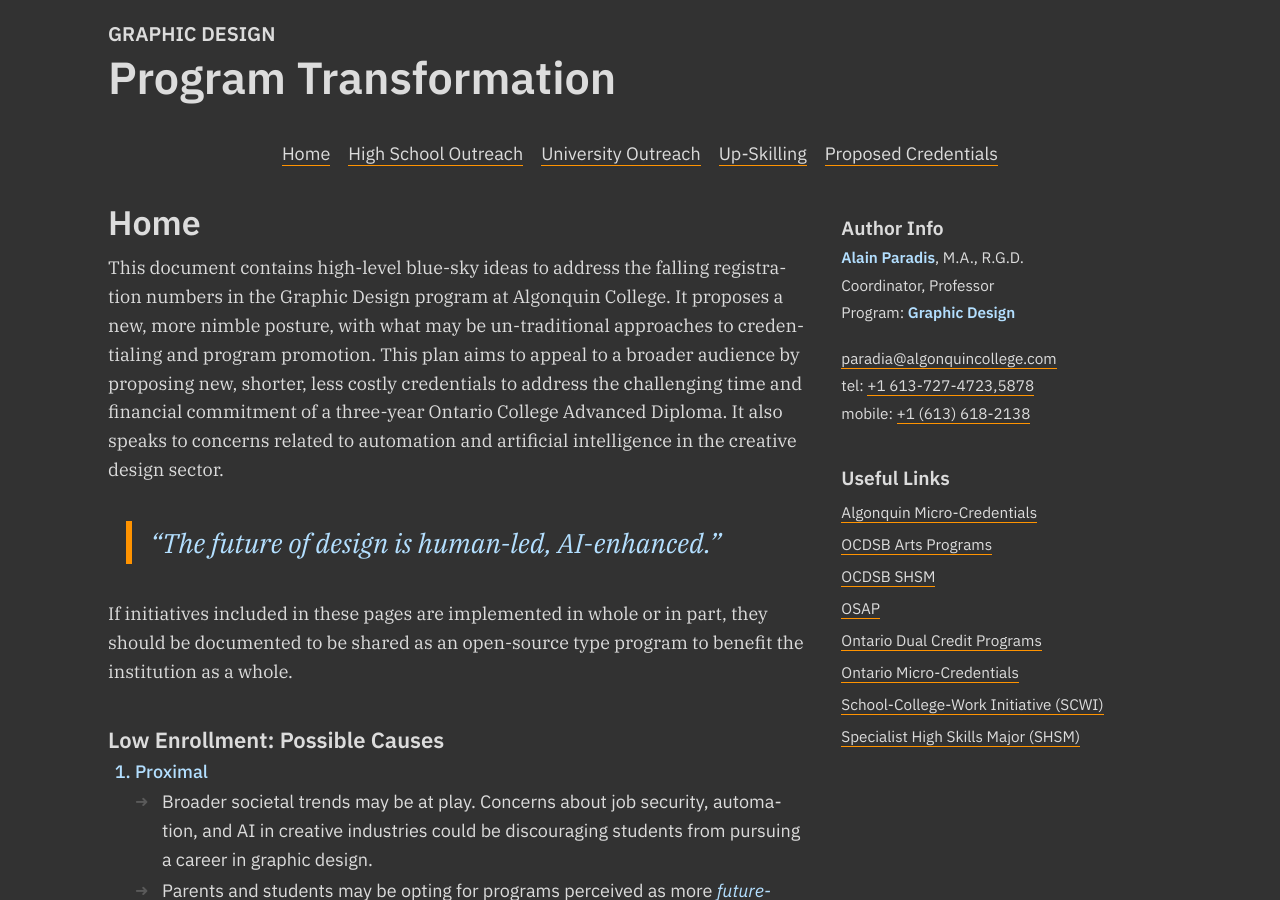
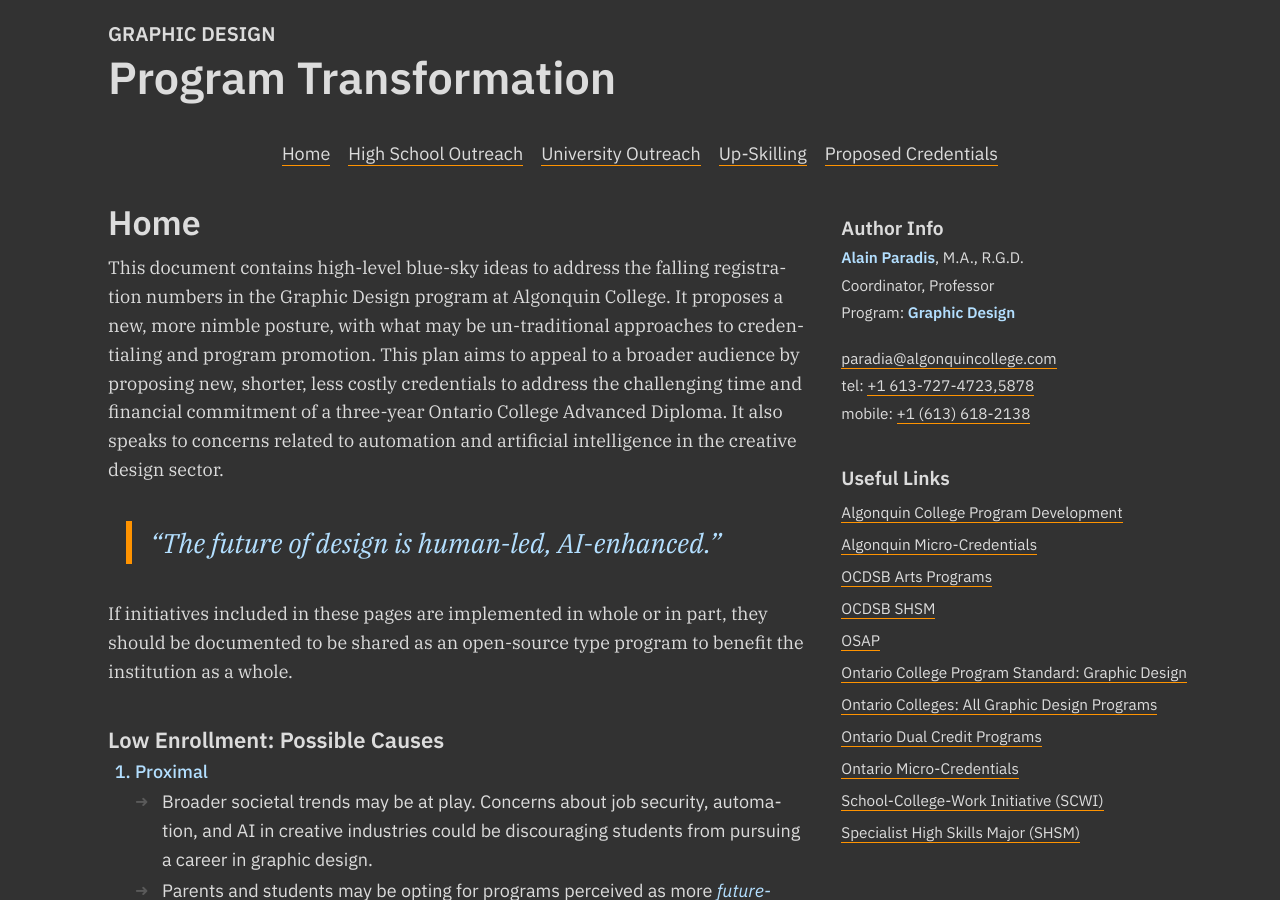
Before and after one commit to AlainParadis/program-transformation, a Jekyll site: the page built from index.md, in a window 1280 px wide and 900 px high. Built offline with Jekyll 4.4.1, drawn with Linux system fonts in a browser that asks for light colours.

Commit message:
add links to links list

```diff
--- a/_data/sitewide.yml
+++ b/_data/sitewide.yml
@@ -115,3 +115,9 @@ links:
     url: "https://www.algonquincollege.com/microcredentials/"
   - title: "OCDSB SHSM"
     url: "https://www.ocdsb.ca/programs-learning/secondary/specialist-high-skills-major/arts-and-culture#referrer=https%3A%2F%2Fwww.ocdsb.ca%2F"
+  - title: "Ontario College Program Standard: Graphic Design"
+    url: "https://www.ontario.ca/page/college-program-standard-graphic-design"
+  - title: "Ontario Colleges: All Graphic Design Programs"
+    url: "https://www.ontariocolleges.ca/en/programs?q=Graphic%20Design&page=0"
+  - title: "Algonquin College Program Development"
+    url: "https://www.algonquincollege.com/academic-development/"
```
